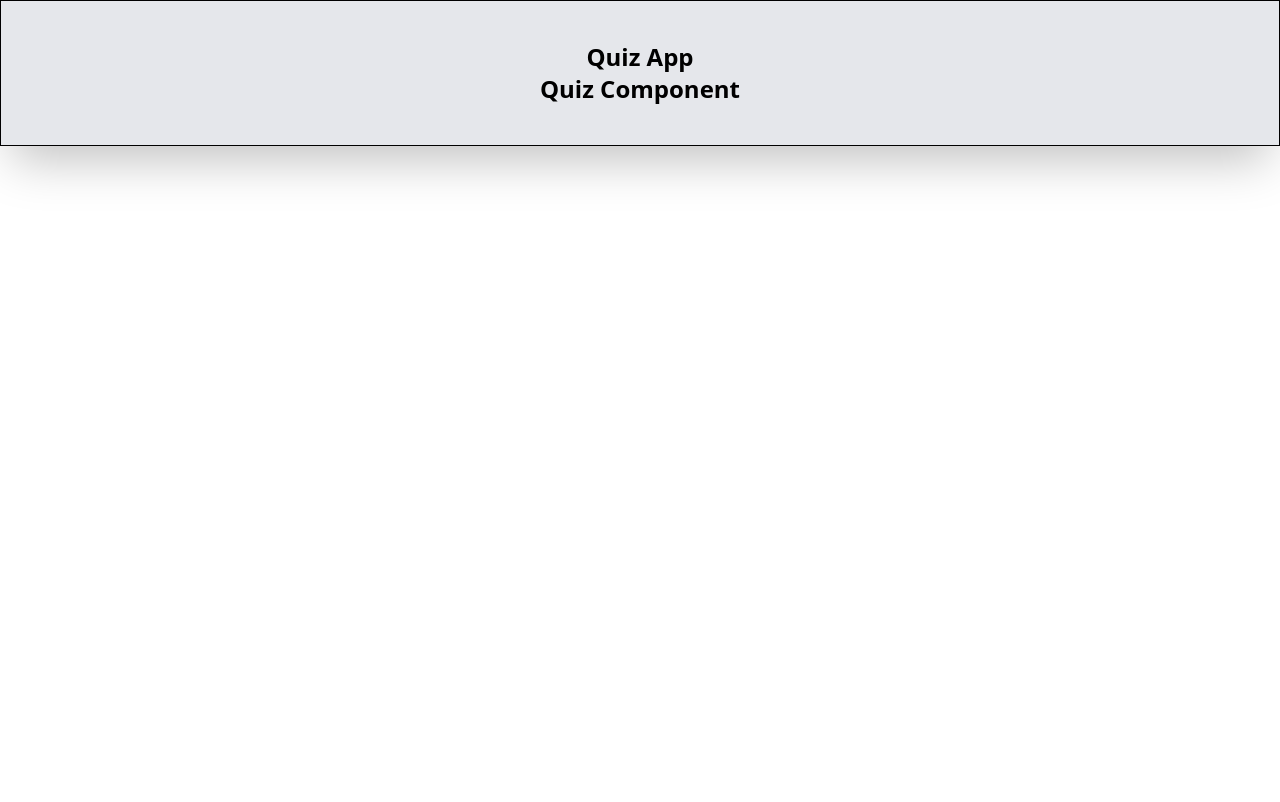
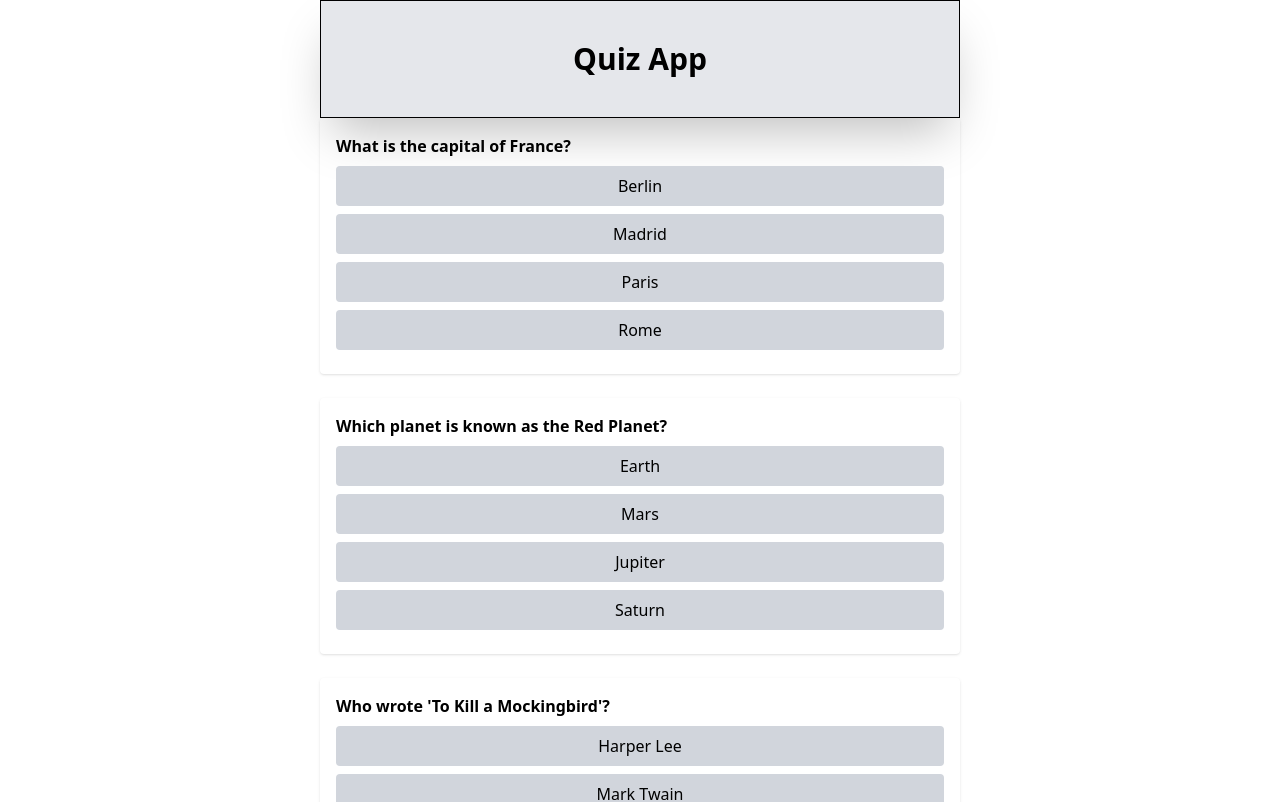
Before and after one commit to nilvaes/quiz-app, a React (Vite) app: page / in a window 1280 px wide. Shown: the top 802 px of the page. Built offline with nearby package versions, Linux system fonts and the light colour scheme.

Commit message:
update quiz component

```diff
--- a/src/App.tsx
+++ b/src/App.tsx
@@ -3,9 +3,10 @@ import Quiz from "./components/quiz";
 function App() {
   return (
     <>
-      <div className="text-2xl font-bold flex flex-col items-center justify-center p-10 bg-gray-200 border shadow-2xl">
-        {" "}
-        <h1>Quiz App</h1>
+      <div className="mx-auto w-1/2 items-center">
+        <h1 className="font-bold text-3xl p-10 bg-gray-200 border shadow-2xl text-center">
+          Quiz App
+        </h1>
         <div>
           <Quiz />
         </div>
--- a/src/components/quiz.tsx
+++ b/src/components/quiz.tsx
@@ -1,3 +1,47 @@
 export default function Quiz() {
-  return <div>Quiz Component</div>;
+  type Question = {
+    question: string;
+    options: string[];
+    answer: string;
+  };
+  const questionBank: Question[] = [
+    {
+      question: "What is the capital of France?",
+      options: ["Berlin", "Madrid", "Paris", "Rome"],
+      answer: "Paris",
+    },
+    {
+      question: "Which planet is known as the Red Planet?",
+      options: ["Earth", "Mars", "Jupiter", "Saturn"],
+      answer: "Mars",
+    },
+    {
+      question: "Who wrote 'To Kill a Mockingbird'?",
+      options: [
+        "Harper Lee",
+        "Mark Twain",
+        "F. Scott Fitzgerald",
+        "Ernest Hemingway",
+      ],
+      answer: "Harper Lee",
+    },
+  ];
+  return (
+    <div>
+      {questionBank.map((q, index) => (
+        <div key={index} className="mb-6 p-4  rounded shadow">
+          <h2 className="font-semibold mb-2">{q.question}</h2>
+          <ul>
+            {q.options.map((option, idx) => (
+              <li key={idx} className="flex flex-col mb-2 ">
+                <button className="cursor-pointer px-4 py-2 bg-gray-300  text-black rounded hover:bg-gray-400">
+                  {option}
+                </button>
+              </li>
+            ))}
+          </ul>
+        </div>
+      ))}
+    </div>
+  );
 }
```
